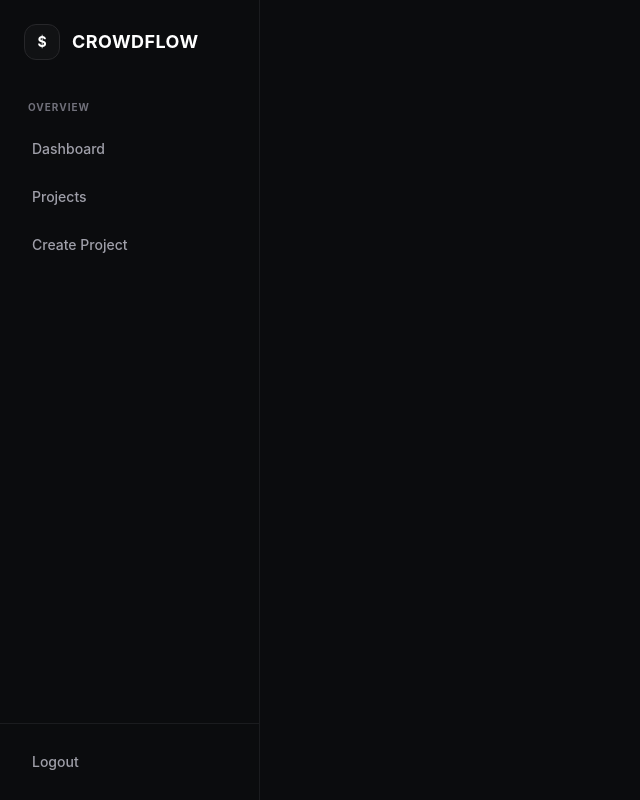
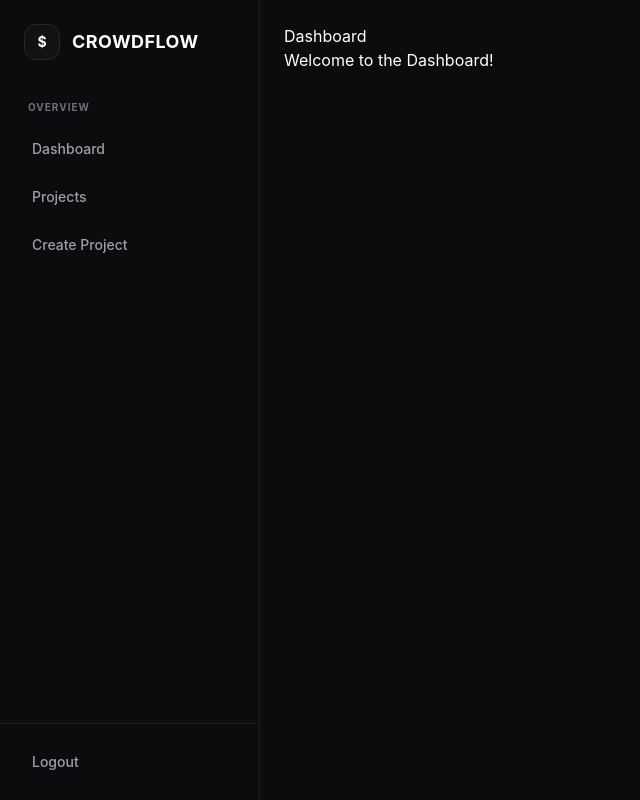
Before and after one commit to shsalima/crowdFund-manager-, a React (Vite) app in the folder front-end/: page /dashboard in a window 1280 px wide. Shown: the whole page, without its empty margins (0-640 px from the left). Built offline with nearby package versions, Linux system fonts and the light colour scheme.

Commit message:
travail sur déclaration du page dashboard

```diff
--- a/front-end/src/App.jsx
+++ b/front-end/src/App.jsx
@@ -1,13 +1,25 @@
+import { Route, Routes, useLocation } from "react-router"
 import MainLayout from "./UI/layouts/MainLayout"
+import Dashboard from "./UI/pages/Dashboard";
 
 
 function App() {
+  const { pathname } = useLocation();
 
 
   return (
     <>
 
-    <MainLayout />
+
+
+
+    <MainLayout >
+    <Routes>
+      <Route path="/dashboard" element={<Dashboard />} />
+
+
+    </Routes>
+    </MainLayout >
 
     </>
   )
--- a/front-end/src/UI/layouts/MainLayout.jsx
+++ b/front-end/src/UI/layouts/MainLayout.jsx
@@ -1,7 +1,7 @@
 
 import { Link } from "react-router";
 
-export default function MainLayout() {
+export default function MainLayout({ children }) {
     return (
         <div className="flex min-h-screen bg-[#0b0c0e] text-white font-sans">
 
@@ -57,6 +57,9 @@ export default function MainLayout() {
                     </Link>
                 </div>
             </aside>
+            <main className="flex-1 p-6">
+                {children}
+            </main>
 
 
 
--- /dev/null
+++ b/front-end/src/UI/pages/Dashboard.jsx
@@ -0,0 +1,10 @@
+
+
+export default function Dashboard() {
+  return (
+    <div>
+      <h1>Dashboard</h1>
+      <p>Welcome to the Dashboard!</p>
+    </div>
+  );
+}
```
